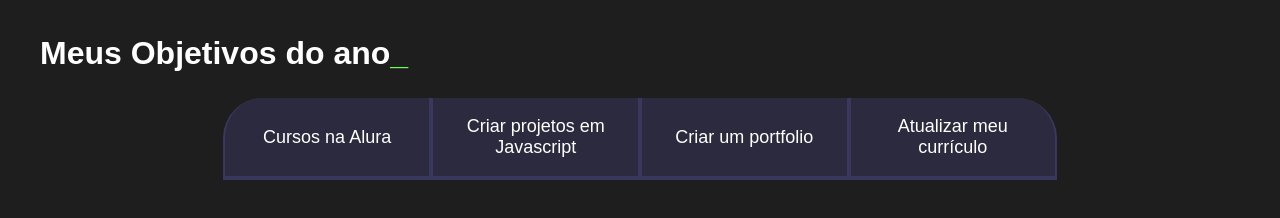
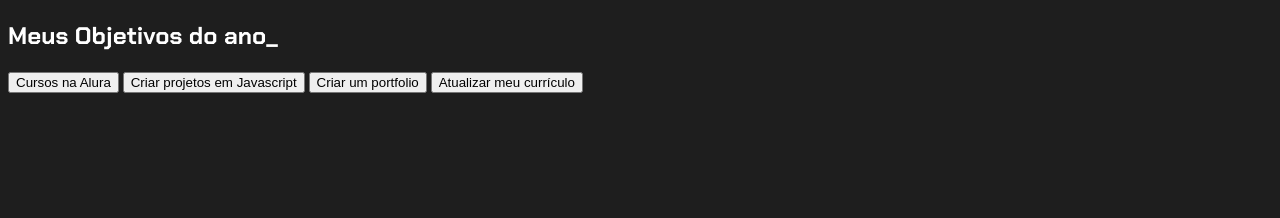
Before and after one commit to NINJAPRECOCE/repositorio-css-e-html, a plain HTML site: page index.html in a window 1280 px wide. Drawn offline with Linux system fonts and the light colour scheme.

Commit message:
Update style.css

```diff
--- a/style.css
+++ b/style.css
@@ -1,4 +1,4 @@
-@import url(https://fonts.googleapis.com/css2?family=Chakra+Petch:wght@400;700&display=swap);
+@import url('https://fonts.googleapis.com/css2?family=Chakra+Petch:wght@400;700&display=swap');
 
 :root {
     --cor-de-fundo: #1E1E1E;
@@ -11,57 +11,6 @@
 
 body {
     background-color: var(--cor-de-fundo);
-    color: var(--branco); font-family: ‘Chakra Petch’, sans-serif;
+    color: var(--branco);
+    font-family: 'Chakra Petch', sans-serif;
 }
-
-.conteudo-principal {
-    display: flex;
-    flex-direction: column;
-    justify-content: center;
-    align-items: center;
-    max-width: 1200px;
-    width: 100%;
-    margin: 0 auto;
-}
-
-.titulo-principal {
-    text-align: left;
-    width: 100%;
-    font-size: 32px;
-}
-
-.titulo-principal span {
-    color: var(--verde);
-
-}
-
-.botao {
-    font-family: «Crakra Petch», sans-serif;
-    background-color: var(--botao-inativo);
-    color: var(--branco); display: flex;
-    justify-content: center;
-    padding: 1em;
-    font-size: 18px;
-    align-items: center;
-    width: 100%;
-    border-bottom: 4px solid var(--botao-ativo);
-    border-left: 2px solid var(--botao-ativo);
-    border-right: 2px solid var(--botao-ativo);
-    border-top: none;
-}
-
-.botoes {
-    display: block;
-}
-@media screen and (min-width: 768px) {
-    .botoes { display: flex;
-    }
-}
-
-.botao:first-child {
-    border-radius: 40px 0 0 0;
-}
-
-.botao:last-child {
-    border-radius: 0 40px 0 0;
-}
```
